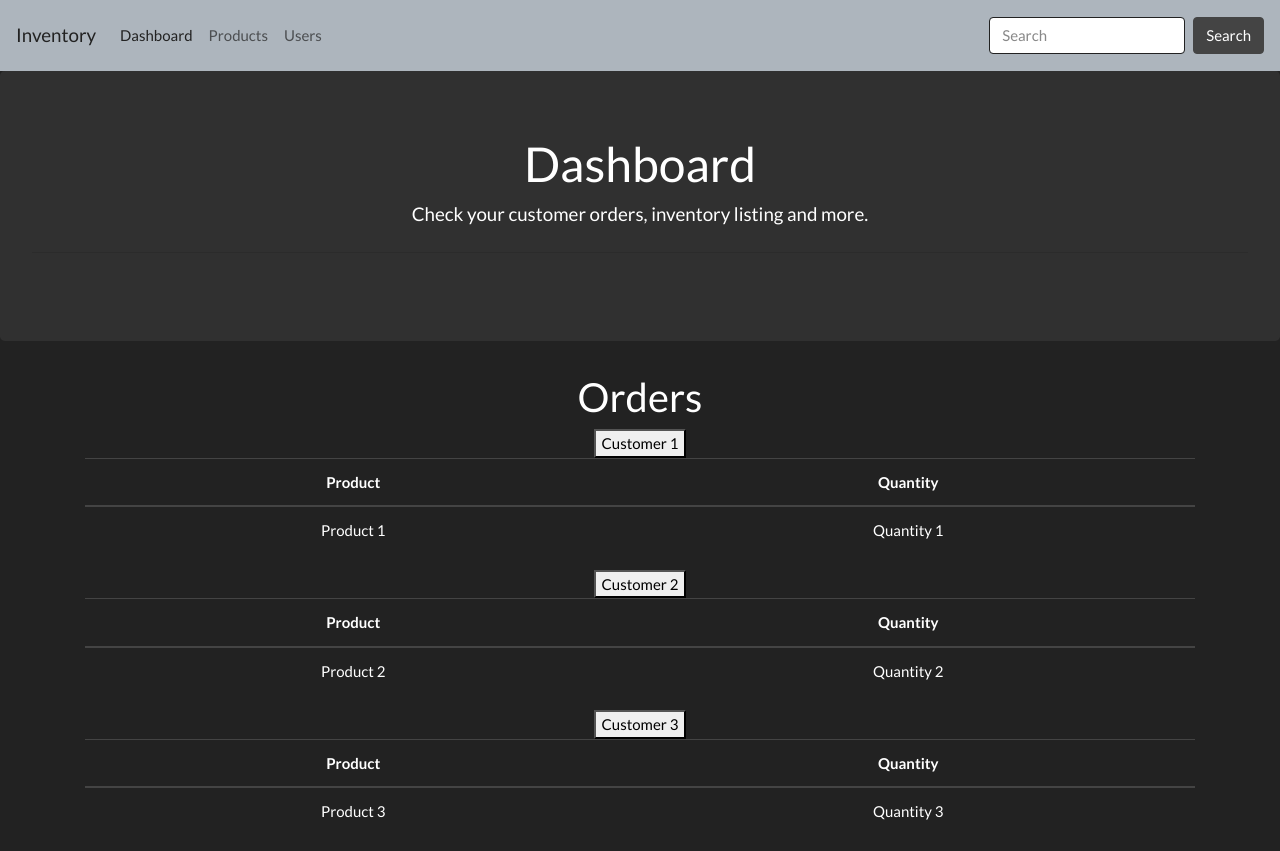
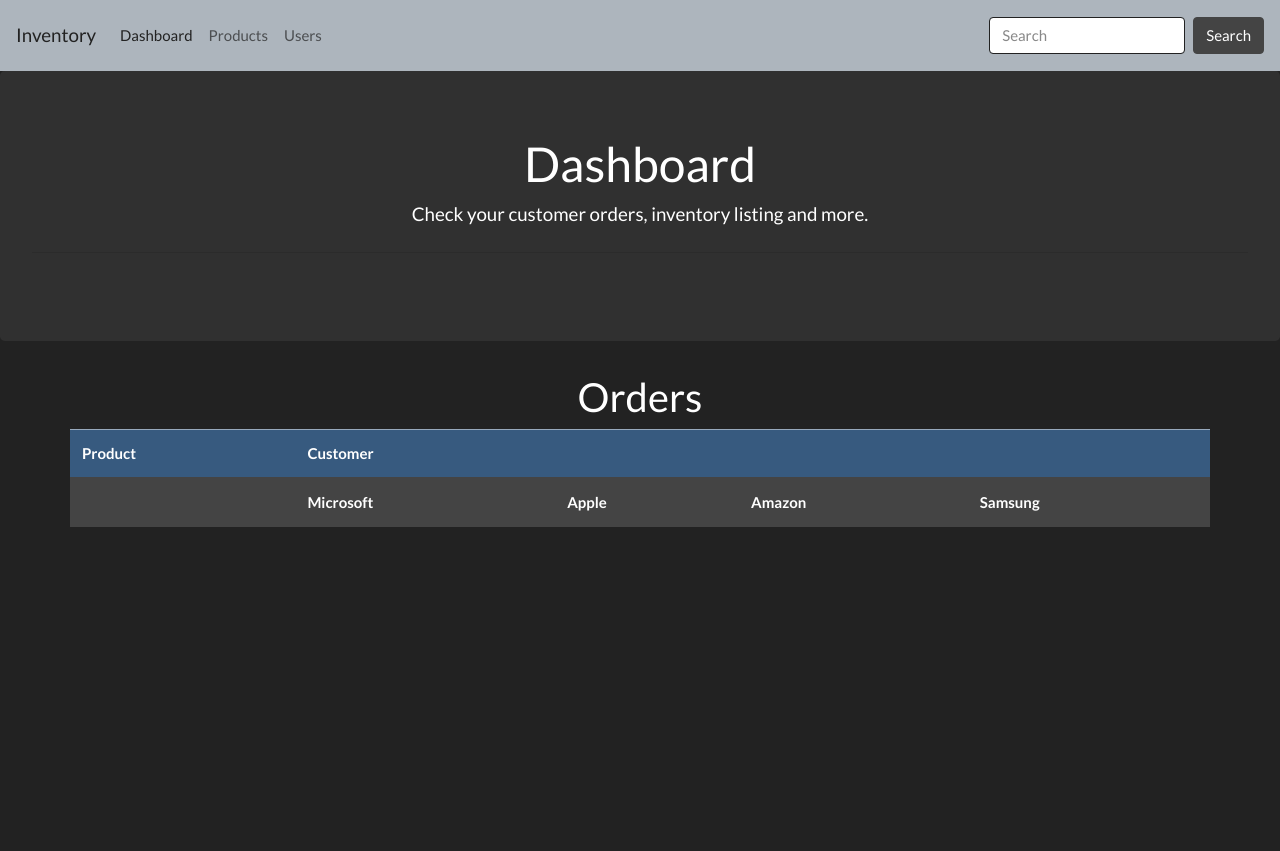
Before and after one commit to leroment/inventory, an Angular app: page /dashboard in a window 1280 px wide. After the commit the page ends 800 px from the top, so only its background shows below. Built offline with nearby package versions, Linux system fonts and the light colour scheme.

Commit message:
implement resolver for customer

```diff
--- a/src/app/app.module.ts
+++ b/src/app/app.module.ts
@@ -9,6 +9,8 @@ import { DashboardComponent } from './dashboard/dashboard.component';
 import { appRoutes } from './routes'
 import { NgbModule} from '@ng-bootstrap/ng-bootstrap';
 import { ProductService } from './shared/services/product.service';
+import { CustomerService } from './shared/services/customer.service';
+import { CustomerListResolver } from './shared/services/customer-list-resolver.service';
 
 @NgModule({
   declarations: [
@@ -21,7 +23,7 @@ import { ProductService } from './shared/services/product.service';
     RouterModule.forRoot(appRoutes),
     NgbModule.forRoot()
   ],
-  providers: [ProductService],
+  providers: [ProductService, CustomerService, CustomerListResolver],
   bootstrap: [AppComponent]
 })
 export class AppModule { }
--- a/src/app/dashboard/dashboard.component.html
+++ b/src/app/dashboard/dashboard.component.html
@@ -6,61 +6,21 @@
 <div class="container">
   <h2 class="text-center">Orders</h2>
   <div class="row">
-    <ngb-accordion class="col-md-12 text-center" #acc="ngbAccordion" activeIds="toggle-1, toggle-2, toggle-3">
-      <ngb-panel id="toggle-1" title="Customer 1">
-        <ng-template ngbPanelContent>
     <table class="table table-hover">
       <thead>
-              <tr>
+        <tr class="table-primary">
           <th scope="col">Product</th>
-                <th scope="col">Quantity</th>
+          <th colspan="4" scope="col">Customer</th>
+        </tr>
+        <tr class="table-secondary">
+          <th></th>
+          <th *ngFor="let customer of customers">{{customer.name}}</th>
         </tr>
       </thead>
       <tbody>
         <tr>
-                <td>Product 1</td>
-                <td>Quantity 1</td>
         </tr>
       </tbody>
     </table>
-        </ng-template>
-      </ngb-panel>
-      <ngb-panel id="toggle-2" title="Customer 2">
-        <ng-template ngbPanelContent>
-          <table class="table table-hover">
-            <thead>
-              <tr>
-                <th scope="col">Product</th>
-                <th scope="col">Quantity</th>
-              </tr>
-            </thead>
-            <tbody>
-              <tr>
-                <td>Product 2</td>
-                <td>Quantity 2</td>
-              </tr>
-            </tbody>
-          </table>
-        </ng-template>
-      </ngb-panel>
-      <ngb-panel id="toggle-3" title="Customer 3">
-          <ng-template ngbPanelContent>
-            <table class="table table-hover">
-              <thead>
-                <tr>
-                  <th scope="col">Product</th>
-                  <th scope="col">Quantity</th>
-                </tr>
-              </thead>
-              <tbody>
-                <tr>
-                  <td>Product 3</td>
-                  <td>Quantity 3</td>
-                </tr>
-              </tbody>
-            </table>
-          </ng-template>
-        </ngb-panel>
-    </ngb-accordion>
   </div>
 </div>
--- a/src/app/dashboard/dashboard.component.ts
+++ b/src/app/dashboard/dashboard.component.ts
@@ -1,4 +1,7 @@
 import { Component, OnInit } from '@angular/core';
+import { ICustomer } from '../shared/models/inventory.model';
+import { CustomerService } from '../shared/services/customer.service';
+import { ActivatedRoute } from '@angular/router';
 
 @Component({
   selector: 'app-dashboard',
@@ -7,9 +10,14 @@ import { Component, OnInit } from '@angular/core';
 })
 export class DashboardComponent implements OnInit {
 
-  constructor() { }
+  customers : ICustomer[];
+
+  constructor( private customerService : CustomerService, private route : ActivatedRoute ) {
+
+   }
 
   ngOnInit() {
+    this.customers = this.route.snapshot.data['customers'];
   }
 
 }
--- a/src/app/routes.ts
+++ b/src/app/routes.ts
@@ -1,7 +1,8 @@
 import { DashboardComponent } from "./dashboard/dashboard.component";
 import { Routes } from "@angular/router";
+import { CustomerListResolver } from "./shared/services/customer-list-resolver.service";
 
 export const appRoutes : Routes = [
-    { path: 'dashboard', component: DashboardComponent },
+    { path: 'dashboard', component: DashboardComponent, resolve: { customers: CustomerListResolver} },
     { path: '', redirectTo: '/dashboard', pathMatch: 'full'}
 ]
--- /dev/null
+++ b/src/app/shared/services/customer-list-resolver.service.ts
@@ -0,0 +1,12 @@
+import { Injectable } from '@angular/core';
+import { Resolve } from '@angular/router';
+import { map } from 'rxjs/operators';
+import { CustomerService } from './customer.service';
+@Injectable()
+export class CustomerListResolver implements Resolve<any> {
+    constructor(private customerService: CustomerService) {
+    }
+    resolve() {
+        return this.customerService.getCustomers().pipe(map(customers => customers));
+    }
+}
--- a/src/app/shared/services/customer.service.ts
+++ b/src/app/shared/services/customer.service.ts
@@ -3,7 +3,7 @@ import { ICustomer } from "../models/inventory.model";
 import { Subject, Observable } from "rxjs";
 
 @Injectable()
-export class ProductService {
+export class CustomerService {
 
     getCustomers() : Observable<ICustomer[]>
     {
--- a/src/app/shared/services/product.service.ts
+++ b/src/app/shared/services/product.service.ts
@@ -1,9 +1,19 @@
 import { Injectable } from "@angular/core";
 import { IProduct } from "../models/inventory.model";
+import { Subject, Observable } from "rxjs";
 
 @Injectable()
 export class ProductService {
+    getProducts(): Observable<IProduct[]> {
+        let subject = new Subject<IProduct[]>();
+        setTimeout(() => { subject.next(PRODUCTS); subject.complete(); },
+            100);
+        return subject;
+    }
 
+    getCustomer(id: number): IProduct {
+        return PRODUCTS.find(product => product.id === id);
+    }
 }
 
 const PRODUCTS: IProduct[] = [
```
Lines whose indentation alone changed are shown as unchanged.
